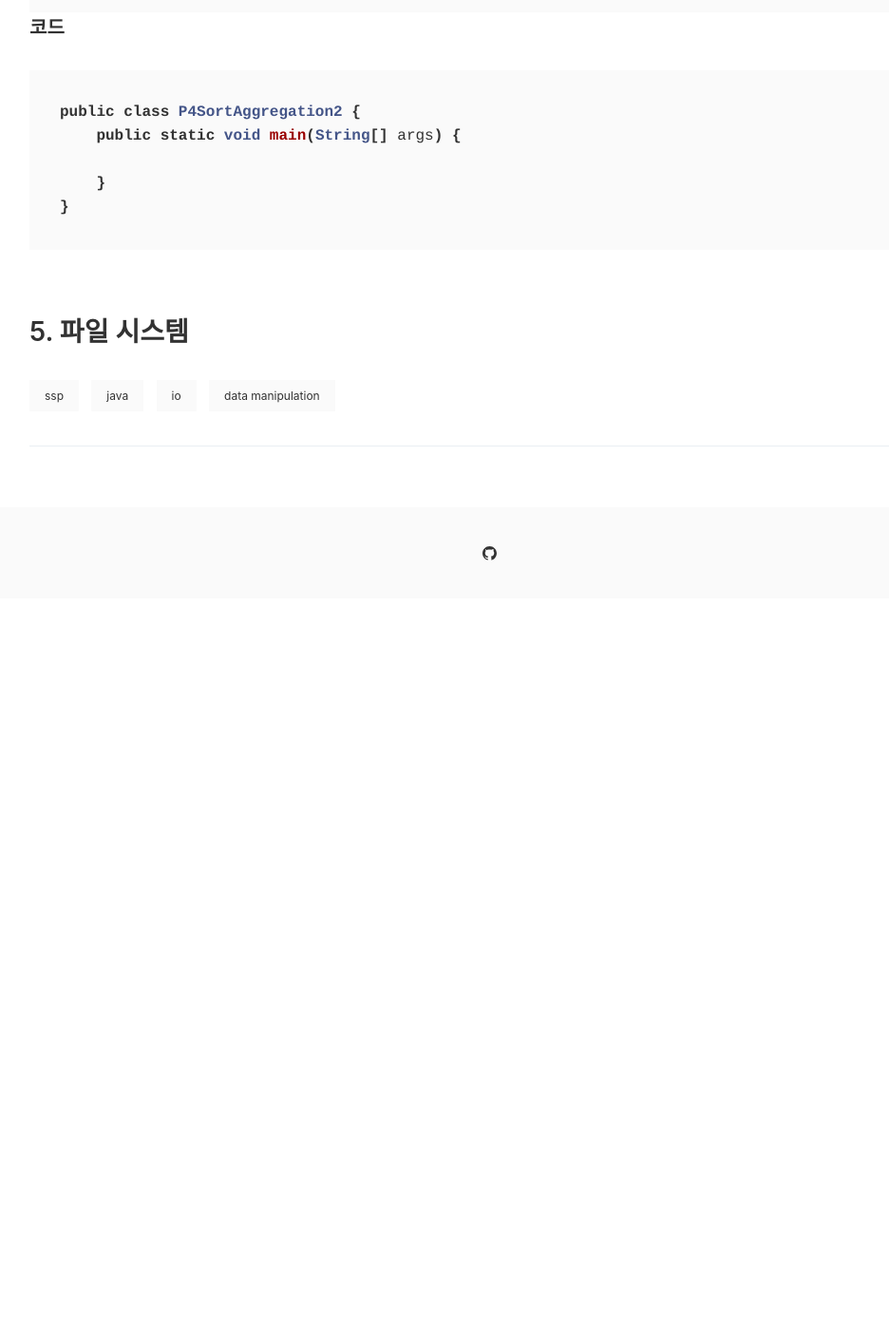
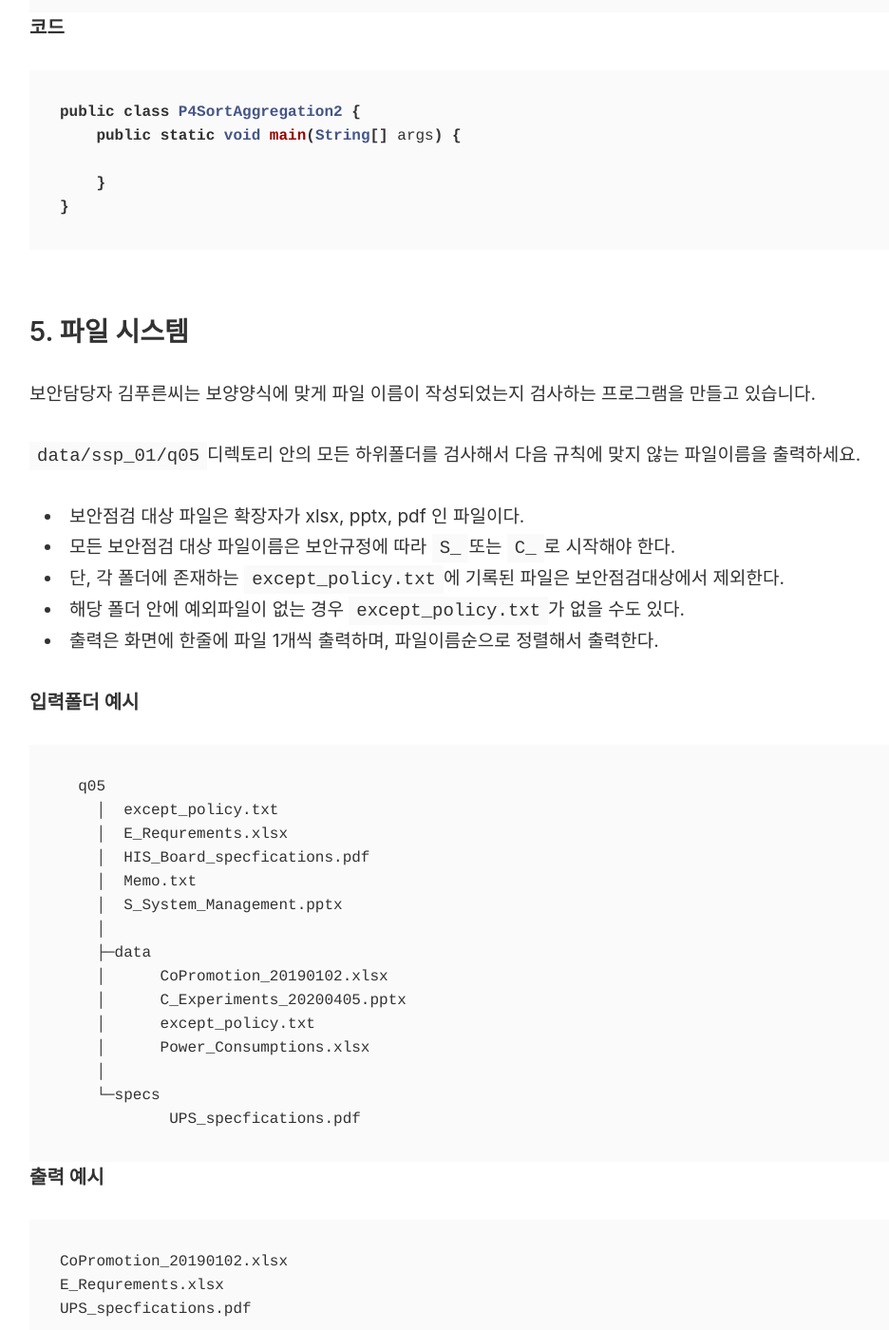
Before and after one commit to DevStd/ssp, a Jekyll site: the page built from docs/_posts/2020-04-13-basic-io-and-data-manipulation.markdown, in a window 1280 px wide and 1400 px high, scrolled down 8560 px. Shown: the whole window at 95% size, without its empty margins (125-1061 px from the left). Built offline with Jekyll 4.4.1, drawn with Linux system fonts in a browser that asks for light colours; comment, search, counter and statistics services are not loaded; before the commit the page ends 9190 px from its top, so only the background shows below that; some of the changed text lies outside the part shown.

Commit message:
add queation 5

````diff
--- a/docs/_posts/2020-04-13-basic-io-and-data-manipulation.markdown
+++ b/docs/_posts/2020-04-13-basic-io-and-data-manipulation.markdown
@@ -239,7 +239,7 @@ public class P4SortAggregation1 {
 40009
 Q
 ```
-#### 출력예시
+#### 출력 예시
 ```
 화성정밀 사장실 박정석 사장
 화설정밀 국내사업담당 중부영업팀 강민 사원
@@ -256,3 +256,45 @@ public class P4SortAggregation2 {
 
 <br/>
 ## 5. 파일 시스템
+보안담당자 김푸른씨는 보양양식에 맞게 파일 이름이 작성되었는지 검사하는 프로그램을 만들고 있습니다.
+
+```data/ssp_01/q05```디렉토리 안의 모든 하위폴더를 검사해서 다음 규칙에 맞지 않는 파일이름을 출력하세요.
+
+* 보안점검 대상 파일은 확장자가 xlsx, pptx, pdf 인 파일이다.
+* 모든 보안점검 대상 파일이름은 보안규정에 따라 ```S_```또는 ```C_```로 시작해야 한다.
+* 단, 각 폴더에 존재하는 ```except_policy.txt```에 기록된 파일은 보안점검대상에서 제외한다.
+* 해당 폴더 안에 예외파일이 없는 경우 ```except_policy.txt```가 없을 수도 있다.
+* 출력은 화면에 한줄에 파일 1개씩 출력하며, 파일이름순으로 정렬해서 출력한다.
+
+#### 입력폴더 예시
+```
+  q05
+    │  except_policy.txt
+    │  E_Requrements.xlsx
+    │  HIS_Board_specfications.pdf
+    │  Memo.txt
+    │  S_System_Management.pptx
+    │
+    ├─data
+    │      CoPromotion_20190102.xlsx
+    │      C_Experiments_20200405.pptx
+    │      except_policy.txt
+    │      Power_Consumptions.xlsx
+    │
+    └─specs
+            UPS_specfications.pdf
+```
+#### 출력 예시
+```
+CoPromotion_20190102.xlsx
+E_Requrements.xlsx
+UPS_specfications.pdf
+```
+#### 코드
+```java
+public class P5FileSystem {
+    public static void main(String[] args) {
+
+    }
+}
+```
--- /dev/null
+++ b/ssp_java/data/ssp_01/q05/data/except_policy.txt
@@ -0,0 +1 @@
+Power_Consumptions.xlsx
--- /dev/null
+++ b/ssp_java/data/ssp_01/q05/except_policy.txt
@@ -0,0 +1 @@
+HIS_Board_specfications.pdf
````
Also changed, not shown: ssp_java/data/ssp_01/q05/Memo.txt (added), 7 other files.
